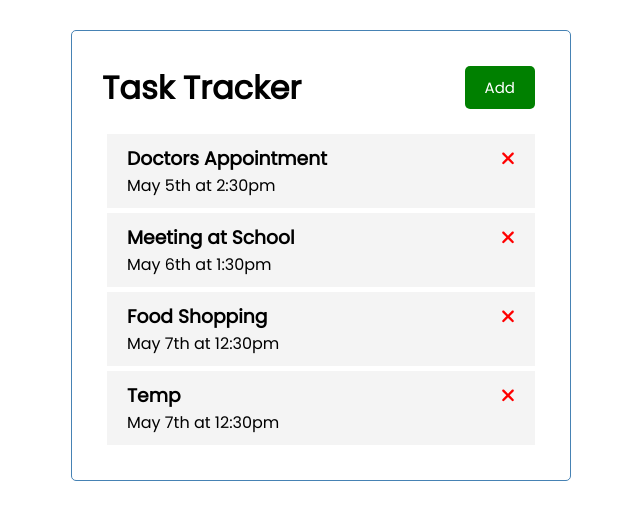
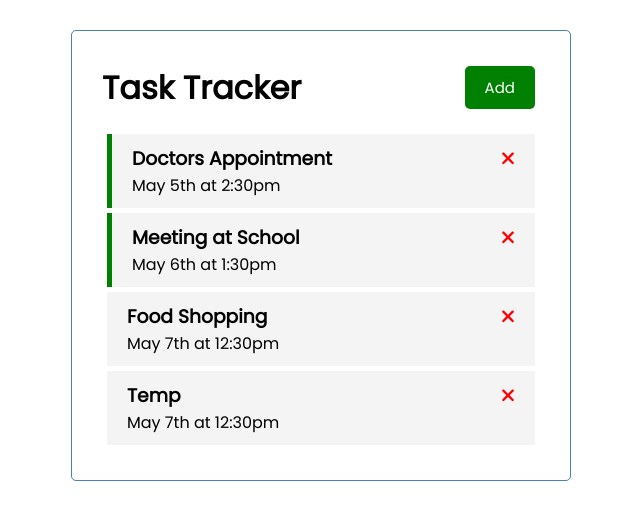
Before and after one commit to afsharm/crash2, an Angular app: page / in a window 1280 px wide. Shown: the top 520 px of the page, without its empty margins (319-959 px from the left). Built offline with nearby package versions, Linux system fonts and the light colour scheme; data requests are answered from the project's data file.

Commit message:
reminder

```diff
--- a/src/app/components/task-item/task-item.component.html
+++ b/src/app/components/task-item/task-item.component.html
@@ -1,4 +1,4 @@
-<div class="task">
+<div class="task" [ngClass]="{reminder: task?.reminder}">
     <h3>{{task?.text}} <fa-icon (click)="onDelete(task)" [ngStyle]="{'color': 'red'}" [icon]="faTimes"></fa-icon> </h3>
     <p>{{task?.day}}</p>
 </div>
```
